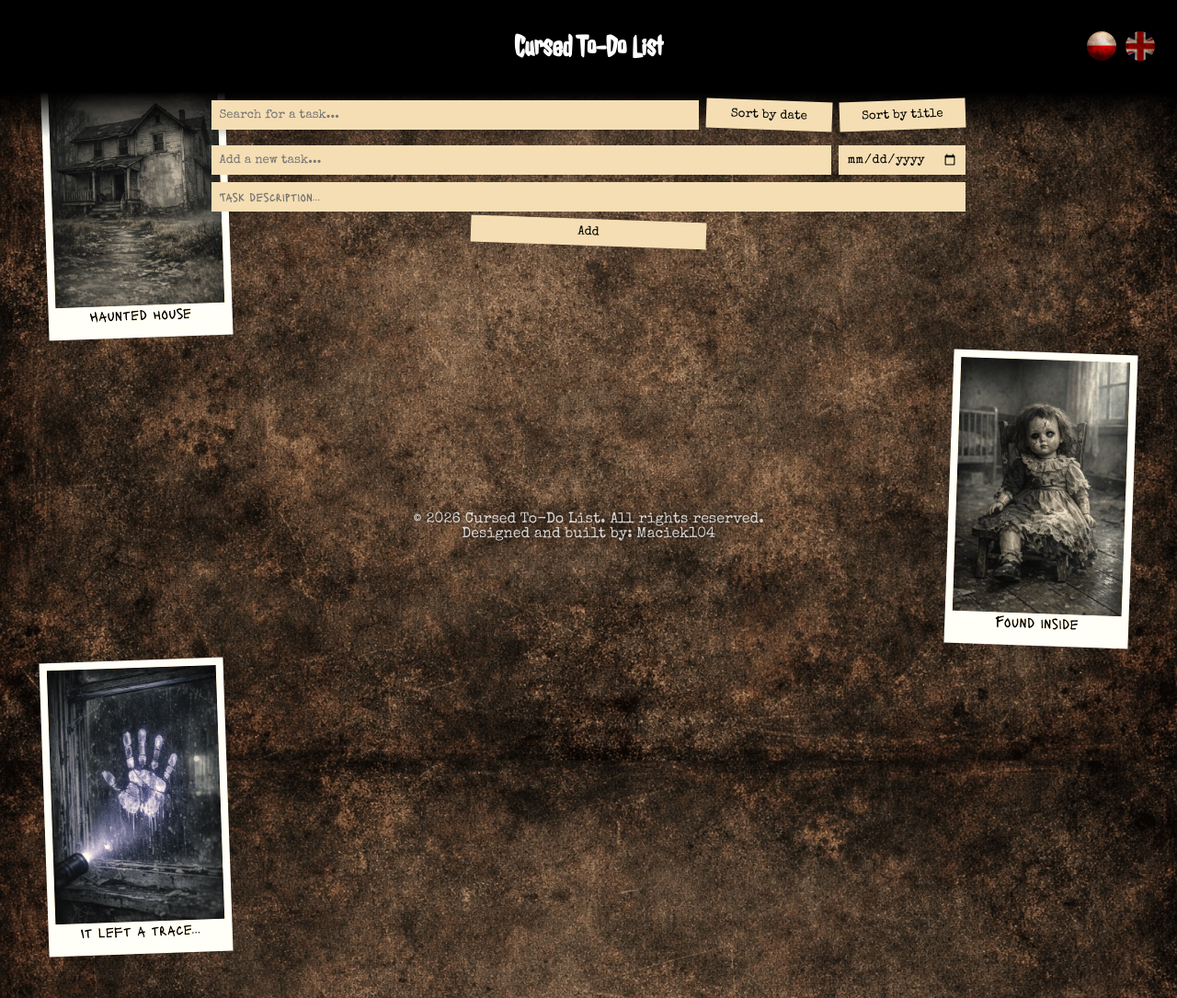
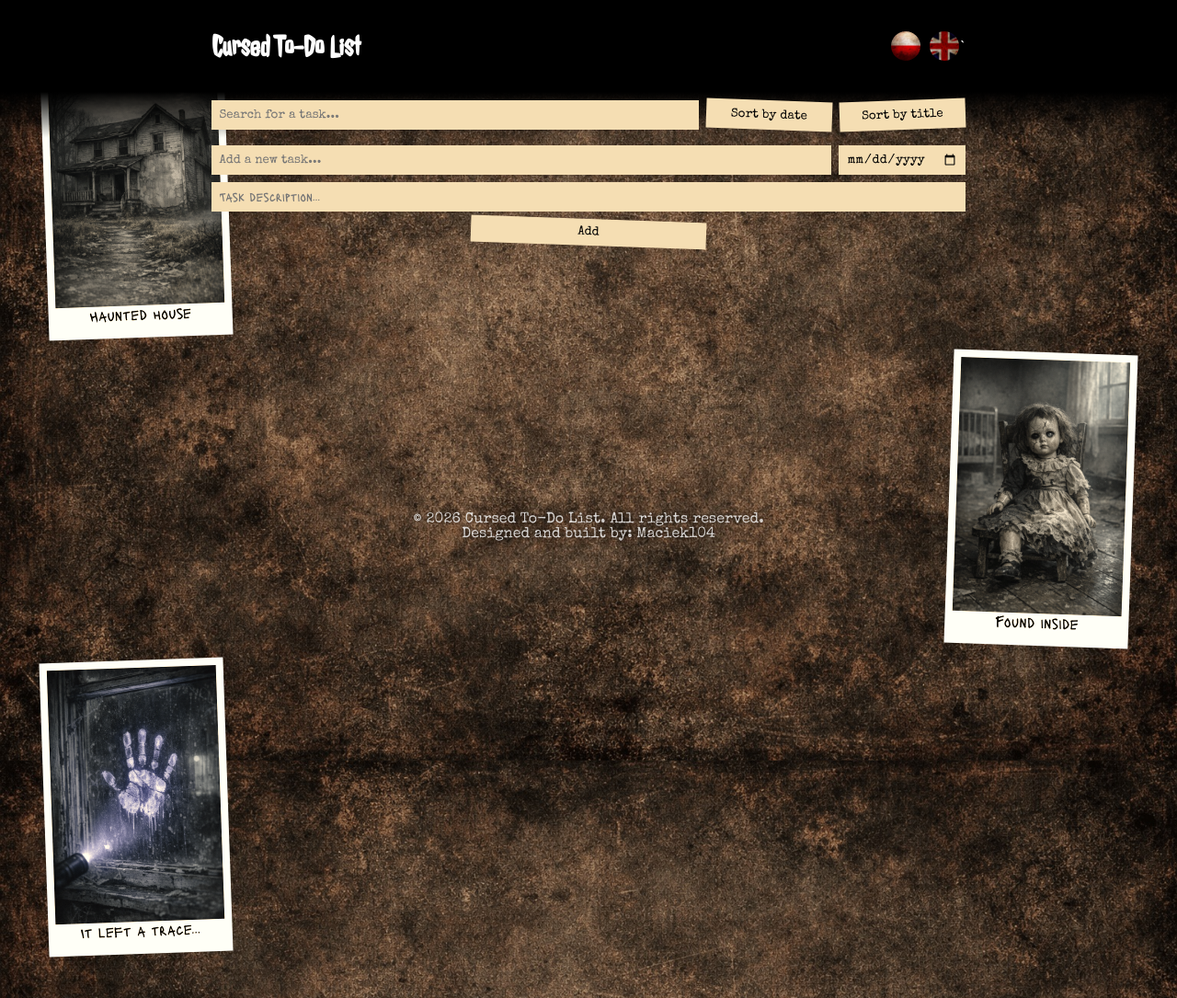
Before and after one commit to Maciek104/cursed-to-do-list, a plain HTML site: page index.html in a window 1280 px wide. Shown: the whole page at 92% size. Drawn offline with Linux system fonts and the light colour scheme.

Commit message:
Small design fixes.

```diff
--- a/index.html
+++ b/index.html
@@ -10,6 +10,7 @@
 
     <body>
         <header>
+            <div class="header-content">
                 <h1>Cursed To-Do List</h1>
                 <div class="language-switcher" aria-label="Choose language" data-i18n-aria-label="languageSwitcher">
                     <button class="language-button" id="polishLanguageButton" type="button" aria-label="Polish" aria-pressed="false" data-language="polish" data-i18n-aria-label="languagePolish">
@@ -19,6 +20,7 @@
                         <img src="assets/flags/uk.jpg" alt="UK flag">
                     </button>
                 </div>
+            `</div>
         </header>
 
         <div class="gradient-top">
--- a/style.css
+++ b/style.css
@@ -47,11 +47,16 @@ header {
     z-index: 4;
 }
 
+.header-content {
+    display: flex;
+    align-items: center;
+    width: 64%;
+}
+
 .language-switcher {
-    position: absolute;
-    right: 24px;
     display: flex;
     gap: 10px;
+    margin-left: auto;
 }
 
 .language-button {
@@ -473,6 +478,10 @@ mark {
 }
 
 @media (max-width: 900px) {
+    .header-content {
+        width: 90%;
+    }
+
     #taskList, .row, footer, #descriptionInput {
         width: 90%;
     }
```
Lines whose indentation alone changed are shown as unchanged.
